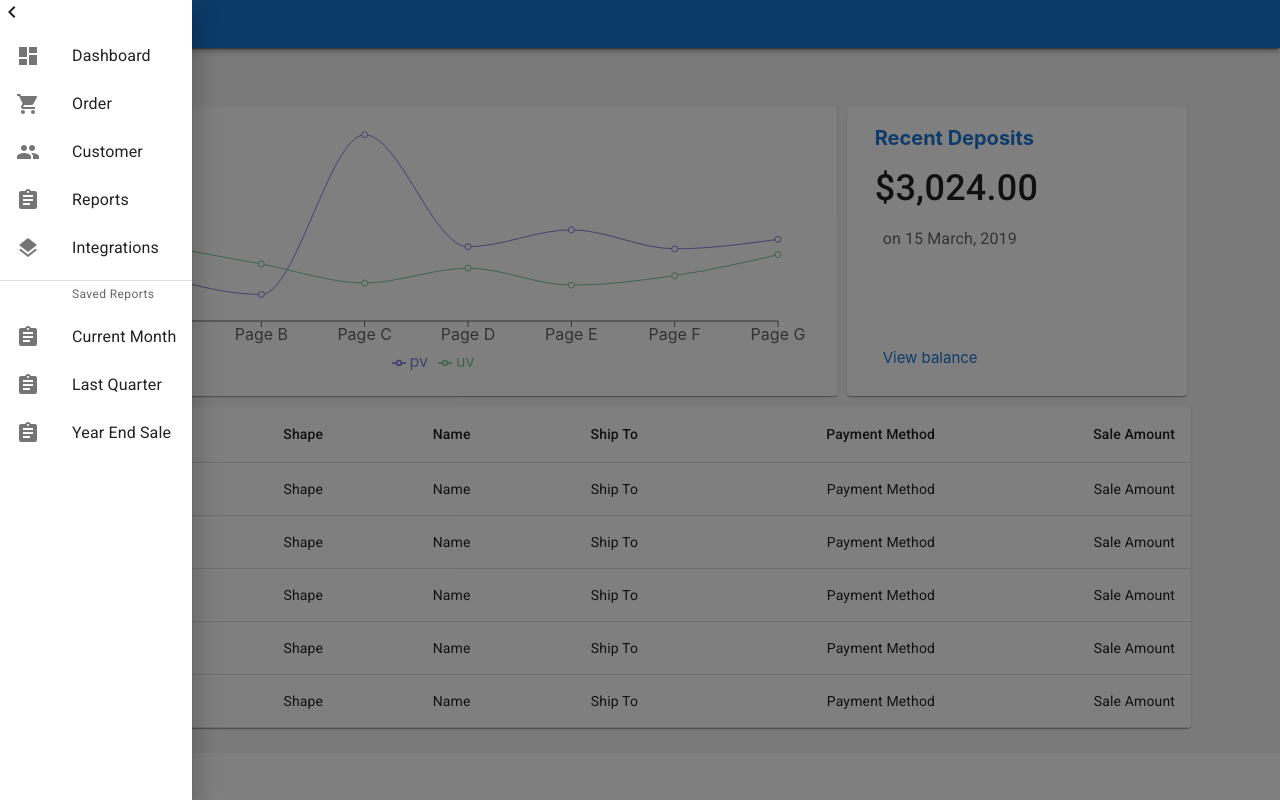
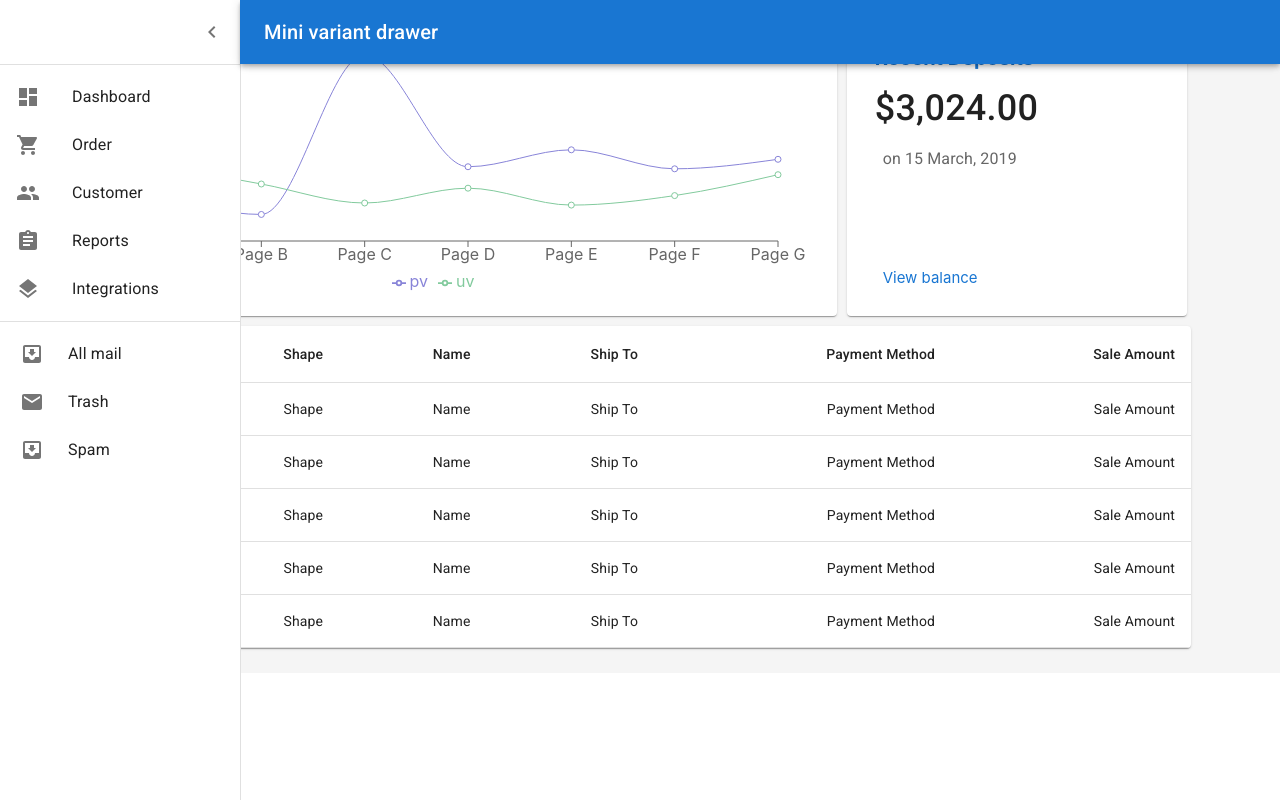
Before and after one commit to MBilalRasheed2/MaterialUI, a React (Create React App) app: page / in a window 1280 px wide. Both pictures are taken after a click on the button 32 px from the left and 24 px from the top of the page. Built offline with nearby package versions, Linux system fonts and the light colour scheme.

Commit message:
update header component with mini header feature

```diff
--- a/src/App.js
+++ b/src/App.js
@@ -87,11 +87,7 @@
     <ThemeProvider theme={lightTheme}>
       <Layout>
         <Grid container spacing={2} marginY={2}>
-          <Grid md={12} >
-            <Typography variant="h5" component="h5" color={''}>
-              h1. Heading
-            </Typography>
-          </Grid>
+
           <Grid container md={12}>
             <LargeGridGraph md={8}>
               <Card sx={{ padding: '20px' }} >
--- a/src/components/header/Header.js
+++ b/src/components/header/Header.js
@@ -1,44 +1,127 @@
 import React from 'react'
-import { Container, Typography, Paper, List, ListItem, SwipeableDrawer, ListItemButton, ListItemText, ListItemIcon, AppBar, Toolbar, IconButton, Divider } from '@mui/material';
-import MenuOutlined from '@mui/icons-material/MenuOutlined';
+import { Container, Typography, Paper, List, ListItem, SwipeableDrawer, ListItemButton, ListItemText, ListItemIcon, Toolbar, IconButton, Divider } from '@mui/material';
 import ShoppingCartIcon from '@mui/icons-material/ShoppingCart';
 import DashboardIcon from '@mui/icons-material/Dashboard';
 import PeopleIcon from '@mui/icons-material/People';
 import AssignmentIcon from '@mui/icons-material/Assignment';
 import LayersIcon from '@mui/icons-material/Layers';
-import NavigateBeforeIcon from '@mui/icons-material/NavigateBefore';
+import MuiAppBar from '@mui/material/AppBar';
+import { styled, useTheme } from '@mui/material/styles';
+import MuiDrawer from '@mui/material/Drawer';
+import MenuIcon from '@mui/icons-material/Menu';
+import ChevronLeftIcon from '@mui/icons-material/ChevronLeft';
+import ChevronRightIcon from '@mui/icons-material/ChevronRight';
+import InboxIcon from '@mui/icons-material/MoveToInbox';
+import MailIcon from '@mui/icons-material/Mail';
+const DrawerHeader = styled('div')(({ theme }) => ({
+  display: 'flex',
+  alignItems: 'center',
+  justifyContent: 'flex-end',
+  padding: theme.spacing(0, 1),
+  // necessary for content to be below app bar
+  ...theme.mixins.toolbar,
+}));
+const drawerWidth = 240;
+const openedMixin = (theme) => ({
+  width: drawerWidth,
+  transition: theme.transitions.create('width', {
+    easing: theme.transitions.easing.sharp,
+    duration: theme.transitions.duration.enteringScreen,
+  }),
+  overflowX: 'hidden',
+});
+const closedMixin = (theme) => ({
+  transition: theme.transitions.create('width', {
+    easing: theme.transitions.easing.sharp,
+    duration: theme.transitions.duration.leavingScreen,
+  }),
+  overflowX: 'hidden',
+  width: `calc(${theme.spacing(7)} + 1px)`,
+  [theme.breakpoints.up('sm')]: {
+    width: `calc(${theme.spacing(8)} + 1px)`,
+  },
+});
+
+const AppBar = styled(MuiAppBar, {
+  shouldForwardProp: (prop) => prop !== 'open',
+})(({ theme, open }) => ({
+  zIndex: theme.zIndex.drawer + 1,
+  transition: theme.transitions.create(['width', 'margin'], {
+    easing: theme.transitions.easing.sharp,
+    duration: theme.transitions.duration.leavingScreen,
+  }),
+  ...(open && {
+    marginLeft: drawerWidth,
+    width: `calc(100% - ${drawerWidth}px)`,
+    transition: theme.transitions.create(['width', 'margin'], {
+      easing: theme.transitions.easing.sharp,
+      duration: theme.transitions.duration.enteringScreen,
+    }),
+  }),
+}));
+
+const Drawer = styled(MuiDrawer, { shouldForwardProp: (prop) => prop !== 'open' })(
+  ({ theme, open }) => ({
+    width: drawerWidth,
+    flexShrink: 0,
+    whiteSpace: 'nowrap',
+    boxSizing: 'border-box',
+    ...(open && {
+      ...openedMixin(theme),
+      '& .MuiDrawer-paper': openedMixin(theme),
+    }),
+    ...(!open && {
+      ...closedMixin(theme),
+      '& .MuiDrawer-paper': closedMixin(theme),
+    }),
+  }),
+);
+
 const Header = () => {
-    const [toggleDrawerIcon, setToggleForDrawerIcon] = React.useState(false);
-    const toggleDrawer = () => {
-        setToggleForDrawerIcon(!toggleDrawerIcon)
+  const theme = useTheme();
+  const [open, setOpen] = React.useState(false);
+
+  const handleDrawerOpen = () => {
+    setOpen(true);
   };
+
+  const handleDrawerClose = () => {
+    setOpen(false);
+  };
+
+
   return (
     <>
 
       <Paper>
-                <AppBar position="static">
-                    <Toolbar variant="dense">
-                        <IconButton edge="start" color="inherit" aria-label="menu" sx={{ mr: 2 }} onClick={toggleDrawer}>
-                            <MenuOutlined />
+        <AppBar position="fixed" open={open}>
+          <Toolbar>
+            <IconButton
+              color="inherit"
+              aria-label="open drawer"
+              onClick={handleDrawerOpen}
+              edge="start"
+              sx={{
+                marginRight: 5,
+                ...(open && { display: 'none' }),
+              }}
+            >
+              <MenuIcon />
             </IconButton>
-                        <Typography variant="h6" color="inherit" component="div">
-                            Photos
+            <Typography variant="h6" noWrap component="div">
+              Mini variant drawer
             </Typography>
           </Toolbar>
         </AppBar>
       </Paper>
 
-            <Container maxWidth="xl" >
-
-
-                <SwipeableDrawer
-                    anchor={"left"}
-                    open={toggleDrawerIcon}
-                    onClose={toggleDrawer}
-                    onOpen={toggleDrawer}
-                    style={{minWidth:'500px'}}
-                >
-                    <NavigateBeforeIcon al />
+      <Drawer variant="permanent" open={open}>
+        <DrawerHeader>
+          <IconButton onClick={handleDrawerClose}>
+            {theme.direction === 'rtl' ? <ChevronRightIcon /> : <ChevronLeftIcon />}
+          </IconButton>
+        </DrawerHeader>
+        <Divider />
         <List>
           {[
             { name: "Dashboard", Icon: <DashboardIcon /> },
@@ -58,31 +141,31 @@
           ))}
         </List>
         <Divider />
-                    <Typography
-                        sx={{ mt: 0.5, ml: 9 }}
-                        color="text.secondary"
-                        display="block"
-                        variant="caption"
+        <List>
+          {['All mail', 'Trash', 'Spam'].map((text, index) => (
+            <ListItem key={text} disablePadding sx={{ display: 'block' }}>
+              <ListItemButton
+                sx={{
+                  minHeight: 48,
+                  justifyContent: open ? 'initial' : 'center',
+                  px: 2.5,
+                }}
               >
-                        Saved Reports
-                    </Typography>
-                    <List>
-                        {[
-                            "Current Month", "Last Quarter", "Year End Sale"
-                        ].map((item, index) => (
-                            <ListItem key={item} disablePadding>
-                                <ListItemButton>
-                                    <ListItemIcon>
-                                        <AssignmentIcon />
+                <ListItemIcon
+                  sx={{
+                    minWidth: 0,
+                    mr: open ? 3 : 'auto',
+                    justifyContent: 'center',
+                  }}
+                >
+                  {index % 2 === 0 ? <InboxIcon /> : <MailIcon />}
                 </ListItemIcon>
-                                    <ListItemText primary={item} />
+                <ListItemText primary={text} sx={{ opacity: open ? 1 : 0 }} />
               </ListItemButton>
             </ListItem>
           ))}
         </List>
-                </SwipeableDrawer>
-
-            </Container>
+      </Drawer>
     </>
   )
 }
```
Lines whose indentation alone changed are shown as unchanged.
